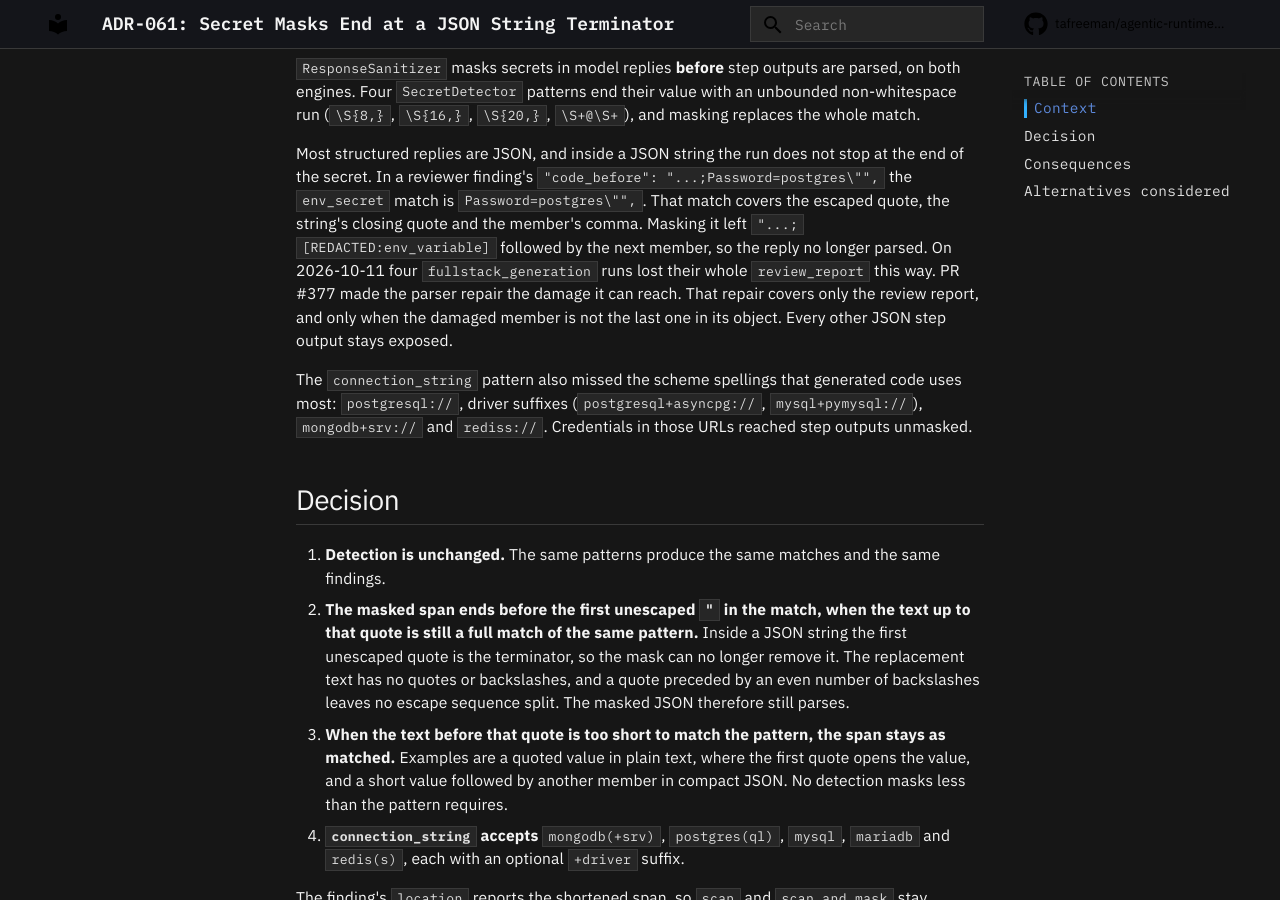
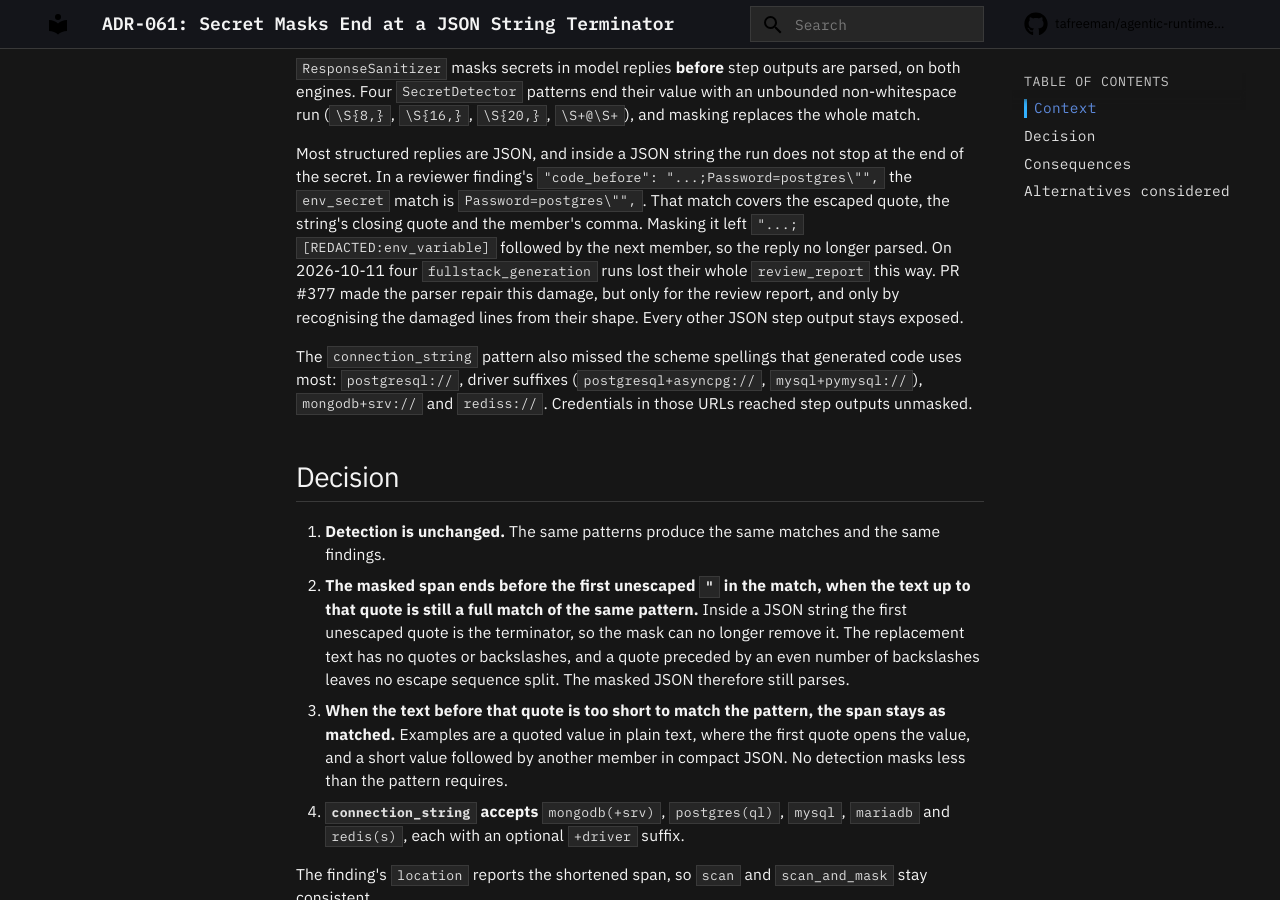
Before and after one commit to tafreeman/agentic-runtime-platform, an MkDocs documentation site: the page built from docs/adr/ADR-061-json-safe-secret-masks.md, in a window 1280 px wide and 900 px high, scrolled down 430 px. Built offline with MkDocs 1.6.1 and Material for MkDocs 9.7.7, drawn with Linux system fonts in a browser that asks for light colours; comment, search, counter and statistics services are not loaded; some of the changed text lies outside the part shown.

Commit message:
docs(adr): describe PR 377's repair as it now stands
PR #377 now also recovers a masked last member, so ADR-061 no longer says it can't. The case for fixing the sanitizer still holds: the parser repair covers only review_report and has to guess from line shapes.

```diff
--- a/docs/adr/ADR-061-json-safe-secret-masks.md
+++ b/docs/adr/ADR-061-json-safe-secret-masks.md
@@ -21,10 +21,9 @@ stop at the end of the secret. In a reviewer finding's
 closing quote and the member's comma. Masking it left
 `"...;[REDACTED:env_variable]` followed by the next member, so the reply no
 longer parsed. On 2026-10-11 four `fullstack_generation` runs lost their whole
-`review_report` this way. PR #377 made the parser repair the damage it can
-reach. That repair covers only the review report, and only when the damaged
-member is not the last one in its object. Every other JSON step output stays
-exposed.
+`review_report` this way. PR #377 made the parser repair this damage, but
+only for the review report, and only by recognising the damaged lines from
+their shape. Every other JSON step output stays exposed.
 
 The `connection_string` pattern also missed the scheme spellings that generated
 code uses most: `postgresql://`, driver suffixes (`postgresql+asyncpg://`,
@@ -84,5 +83,5 @@ The finding's `location` reports the shortened span, so `scan` and
   sees it. Reordering that is a larger change to the response path than this
   defect needs.
 - **Leave the sanitizer alone and rely on the parser repair from PR #377.**
-  Rejected: that repair is limited to `review_report`, and it cannot recover a
-  damaged last member.
+  Rejected: that repair is limited to `review_report`, and it has to guess
+  from line shapes where a masked string ended.
```
